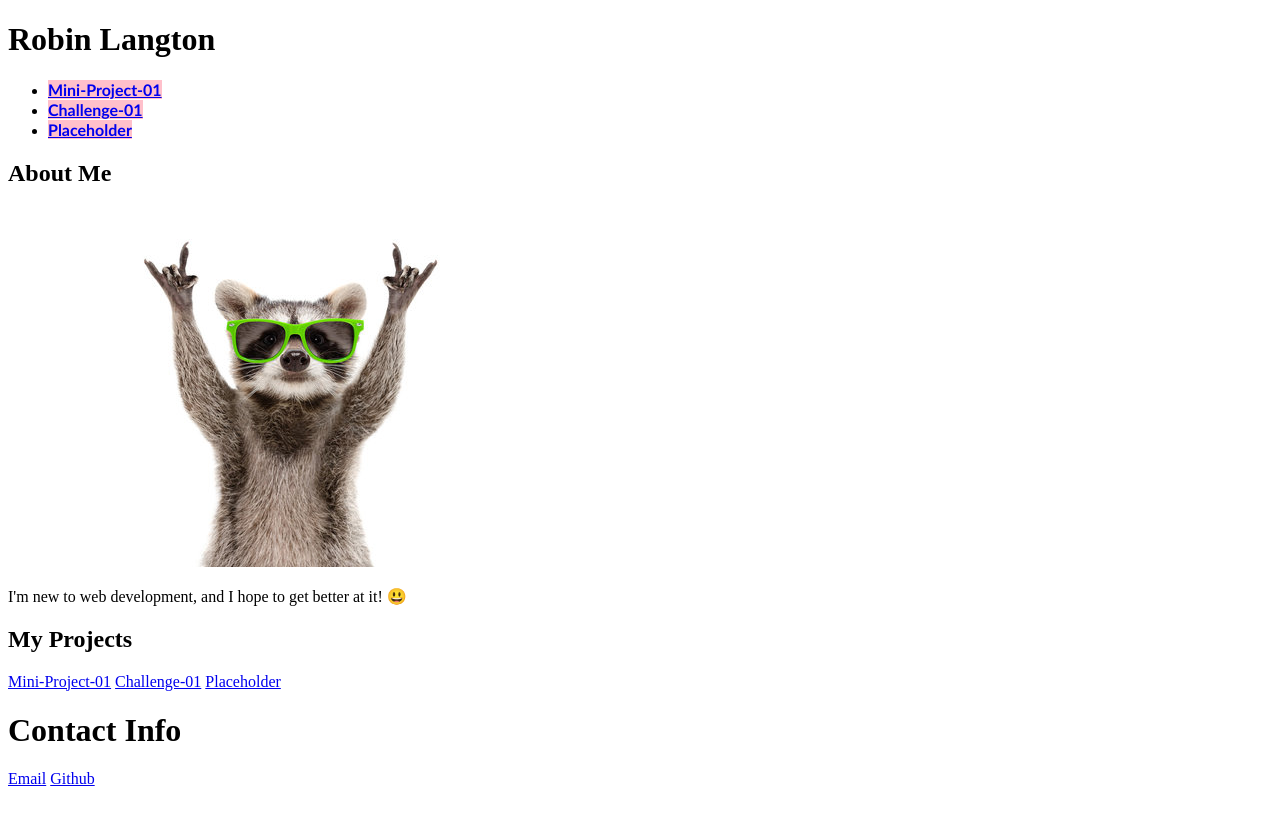
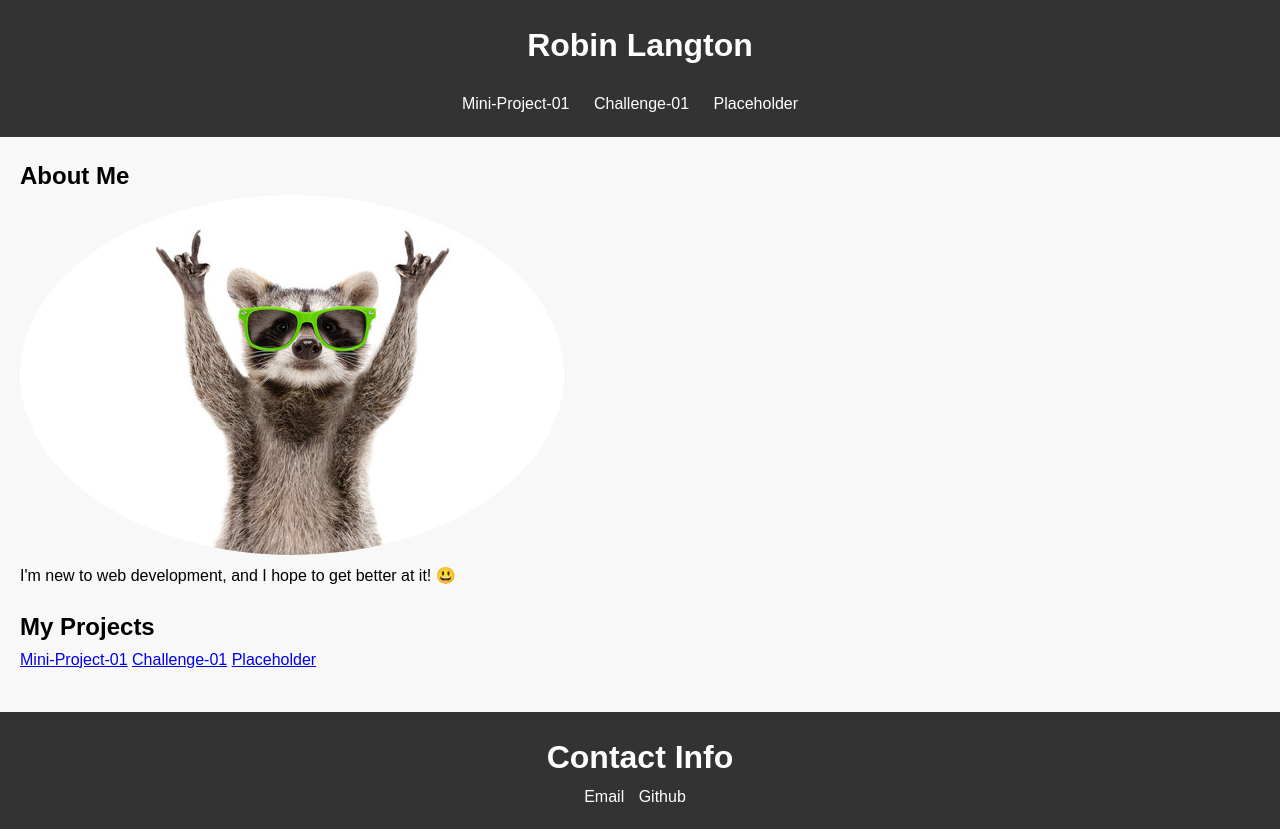
Before and after one commit to rrlangton/Portfolio, a plain HTML site: page index.html in a window 1280 px wide. Before the commit the page ends 800 px from the top, so only its background shows below. Drawn offline with Linux system fonts and the light colour scheme; files that its build step writes are made by us from their sources.

Commit message:
added new CSS

```diff
--- a/assets/style.css
+++ b/assets/style.css
@@ -1,6 +1,67 @@
+body, h1, h2, p, ul {
+    margin: 0;
+    padding: 0;
+}
+body {
+    font-family: Arial, sans-serif;
+    line-height: 1.6;
+    background-color: #f8f8f8;
+}
+
+header {
+    background-color: #333;
+    color: #fff;
+    padding: 20px;
+    text-align: center;
+}
+
+header h1 {
+    margin: 0;
+}
+
+header ul {
+    list-style: none;
+    padding: 0;
+    margin-top: 20px;
+}
+
+header ul li {
+    display: inline;
+    margin-right: 20px;
+}
+
 .navigation {
-    font-family: calibri;
-    font-size: 100%;
-    font-weight: bold;
-    background-color: pink;
+    color: #fff;
+    text-decoration: none;
 }
+
+section {
+    padding: 20px;
+}
+
+#about-me, #my-projects {
+    margin-bottom: 20px;
+}
+
+.img-me {
+    max-width: 100%;
+    height: auto;
+    border-radius: 50%;
+}
+
+footer {
+    background-color: #333;
+    color: #fff;
+    padding: 20px;
+    text-align: center;
+}
+
+.contact-info a {
+    color: #fff;
+    text-decoration: none;
+    margin-right: 10px;
+}
+
+.contact-info a:hover {
+    text-decoration: underline;
+}
```
